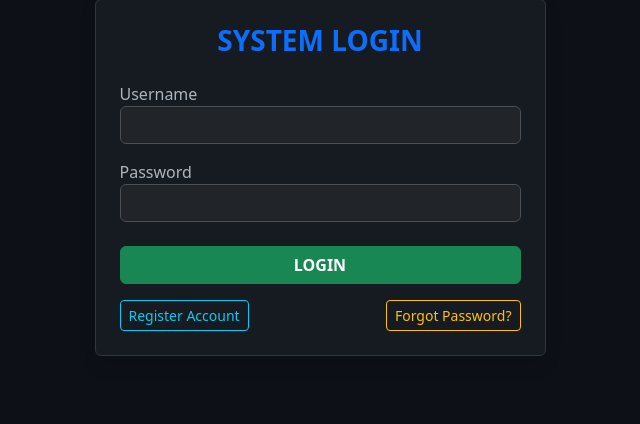
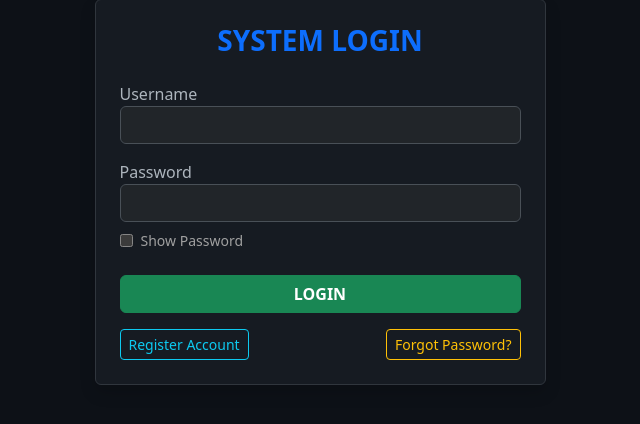
Before and after one commit to zandrororo/hardware-inventory-web, a Flask app: page /login in a window 1280 px wide. Shown: the part 130-554 px from the top of the page, without its empty margins (320-960 px from the left). Run offline with Flask 3, Linux system fonts and the light colour scheme.

Commit message:
added a show password

```diff
--- a/templates/login.html
+++ b/templates/login.html
@@ -11,7 +11,11 @@
                 </div>
                 <div class="mb-4">
                     <label>Password</label>
-                    <input type="password" name="password" class="form-control bg-dark text-light" required>
+                    <input type="password" name="password" id="password" class="form-control bg-dark text-light" required>
+                    <div style="margin-top: 8px; display: flex; align-items: center; gap: 8px;">
+    <input type="checkbox" id="showPassword" onclick="togglePassword()" style="cursor: pointer;">
+    <label for="showPassword" style="color: #a0a0a0; font-size: 14px; cursor: pointer;">Show Password</label>
+</div>
                 </div>
                 <button type="submit" class="btn btn-success w-100 fw-bold mb-3">LOGIN</button>
             </form>
@@ -22,4 +26,14 @@
         </div>
     </div>
 </div>
+<script>
+    function togglePassword() {
+        var passInput = document.getElementById("password");
+        if (passInput.type === "password") {
+            passInput.type = "text";
+        } else {
+            passInput.type = "password";
+        }
+    }
+</script>
 {% endblock %}
```
